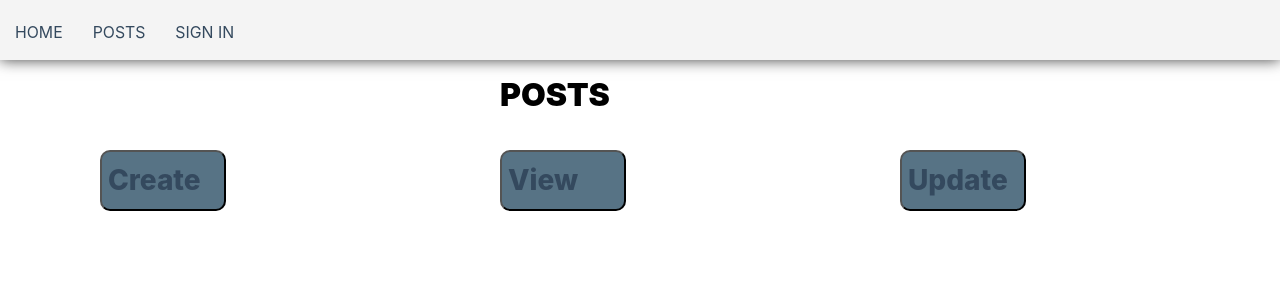
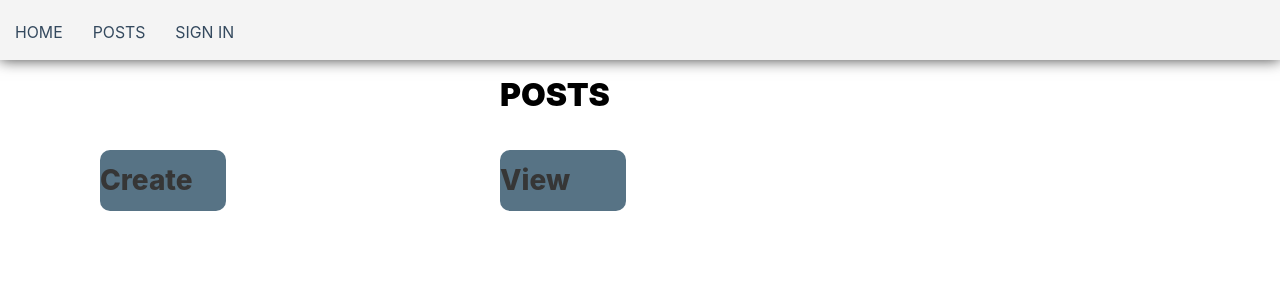
Before and after one commit to SivasanjayRaahul/NestJs-Project, a Next.js app in the folder demo/: page / in a window 1280 px wide. Shown: the top 300 px of the page. Built offline with nearby package versions, Linux system fonts and the light colour scheme; no server answers.

Commit message:
[Sivasanjay]Remove update post feature

```diff
--- a/demo/pages/index.js
+++ b/demo/pages/index.js
@@ -1,5 +1,4 @@
 /** @format */
-
 
 import styles from "@/pages/index.module.css";
 import Link from "next/link";
@@ -9,15 +8,13 @@ export default function Home() {
     <>
       <h1 className={styles.h1}>POSTS</h1>
 
-      <button className={styles.createButton}>
-        <Link href="/posts/create">Create</Link>
-      </button>
-      <button className={styles.viewButton}>
-        <Link href="/posts">View</Link>
-      </button>
-      <button className={styles.updateButton}>
-        <Link href="/posts">Update</Link>
-      </button>
+      <Link href="/posts/create" role="button" className={styles.createButton}>
+        Create
+      </Link>
+
+      <Link href="/posts" role="button" className={styles.viewButton}>
+        View
+      </Link>
     </>
   );
 }
```
Also changed, not shown: 1 other file (tests, documents, lock files or other folders).
